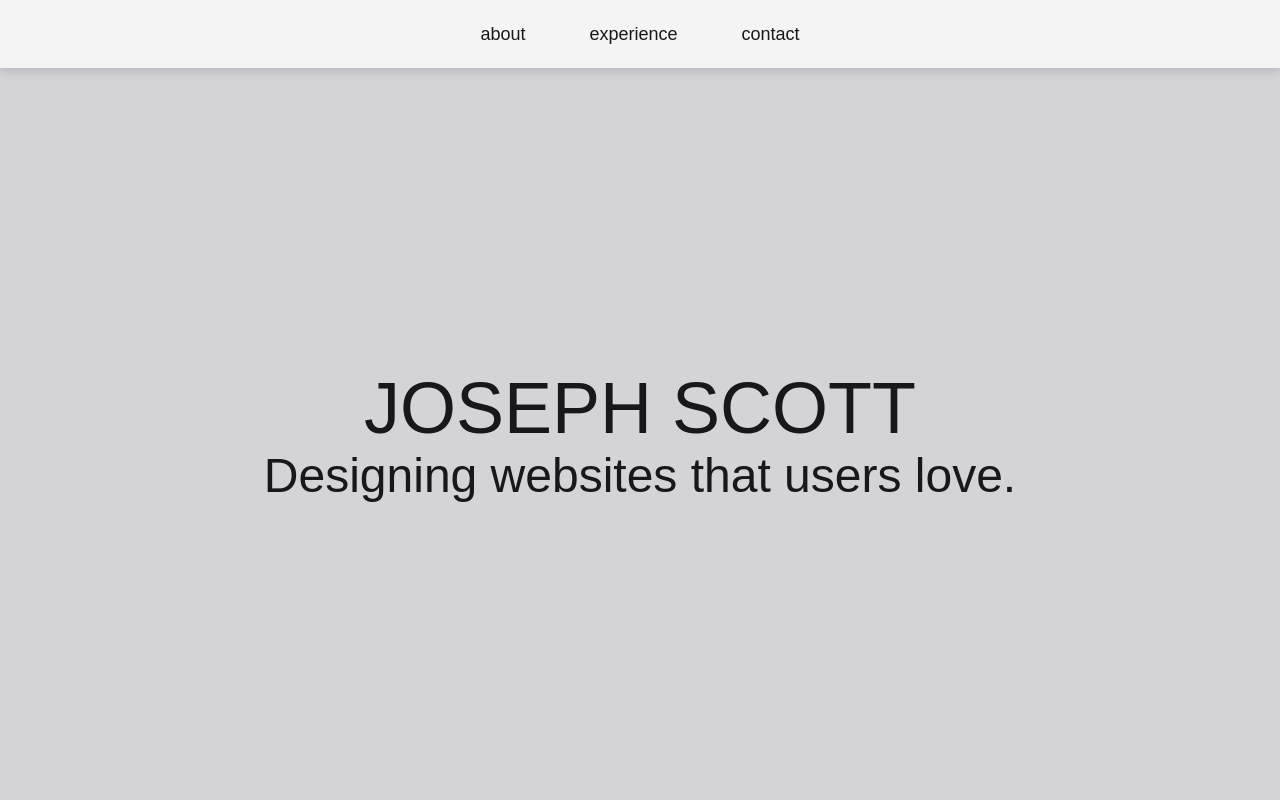
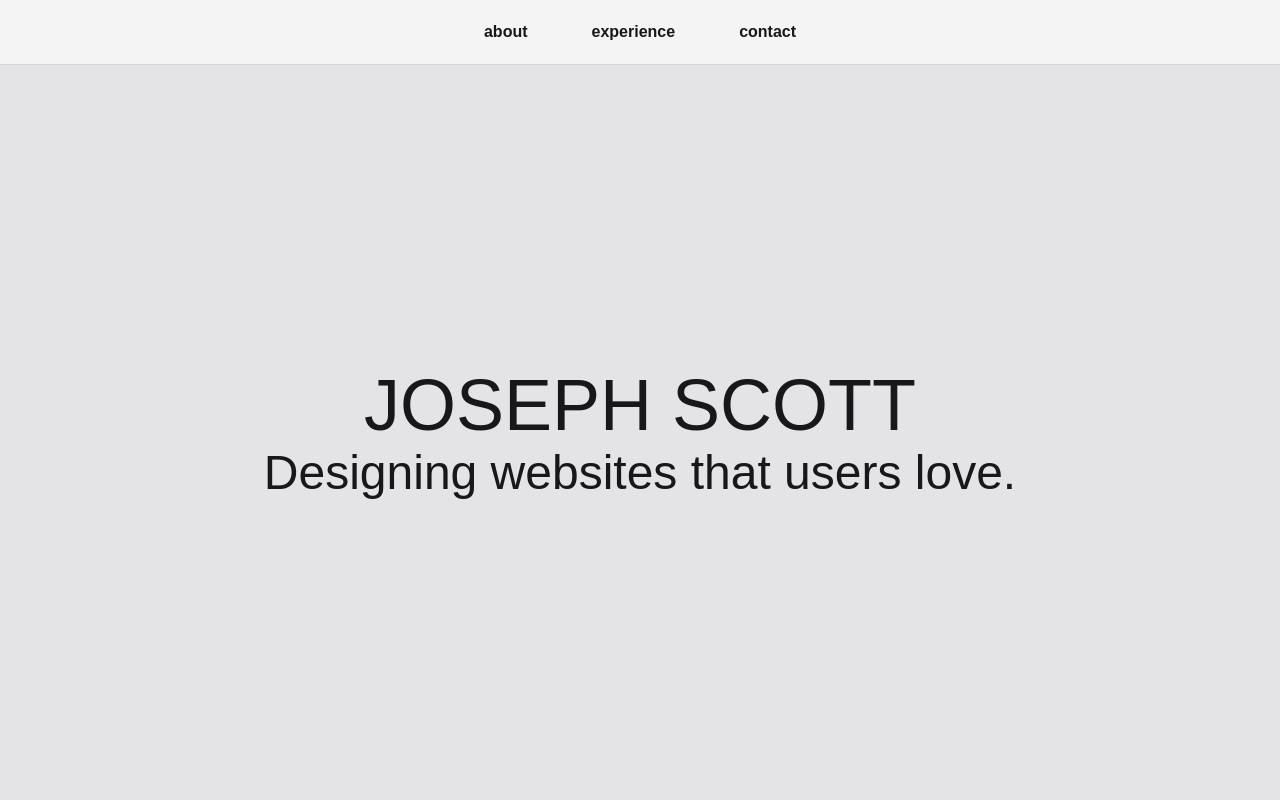
Before and after one commit to scottjoe1996/portfolio, a Next.js app: page / in a window 1280 px wide. Shown: the top 800 px of the page. Built offline with nearby package versions, Linux system fonts and the light colour scheme.

Commit message:
refactored nav styling

```diff
--- a/app/globals.css
+++ b/app/globals.css
@@ -1,7 +1,7 @@
 @import "tailwindcss";
 
 :root {
-  --background: theme("colors.zinc.300");
+  --background: theme("colors.zinc.200");
   --foreground: theme("colors.zinc.900");
 }
 
@@ -14,7 +14,7 @@
 
 @layer components {
   .container-shadow {
-    @apply drop-shadow-lg drop-shadow-zinc-400/50;
+    @apply drop-shadow-md drop-shadow-zinc-400/20;
   }
 }
 
--- a/components/navbar/drop-down-nav-button.tsx
+++ b/components/navbar/drop-down-nav-button.tsx
@@ -69,7 +69,7 @@ const DropDownNavButton: React.FC<
       onMouseEnter={handleShowChange(true)}
     >
       <motion.div
-        className="box-content flex items-center justify-center p-3"
+        className="box-content flex items-center justify-center p-2.5"
         variants={{
           open: {
             width: size.width,
@@ -108,7 +108,7 @@ const DropDownNavButton: React.FC<
               aria-controls={menuId}
               aria-label="Open navigation menu"
             >
-              <HamburgerMenu size="2.5rem" animate={show} />
+              <HamburgerMenu size="2rem" animate={show} />
             </button>
           )}
         </div>
--- a/components/navbar/nav-link.tsx
+++ b/components/navbar/nav-link.tsx
@@ -10,7 +10,10 @@ const NavLink: React.FC<React.PropsWithChildren<NavLinkProps>> = ({
   href,
 }) => {
   return (
-    <Link href={href} className="group text-lg text-zinc-900 outline-none">
+    <Link
+      href={href}
+      className="group text-md font-bold text-zinc-900 outline-none"
+    >
       {children}
       <div className="h-1 w-0 bg-zinc-900 transition-[width] duration-300 ease-in-out group-hover:w-full group-focus:w-full" />
     </Link>
--- a/components/navbar/navbar.tsx
+++ b/components/navbar/navbar.tsx
@@ -29,7 +29,7 @@ const Navbar: React.FC<React.PropsWithChildren> = ({ children }) => {
       <nav
         ref={navBarRef}
         aria-label="Main Nav Bar"
-        className="container-shadow flex w-full items-center justify-center gap-16 bg-zinc-100 px-5 pt-5 pb-4"
+        className="flex w-full items-center justify-center gap-16 border-b-1 border-b-zinc-300 bg-zinc-100 px-5 pt-5 pb-4"
         inert={showNavDropDown}
       >
         {children}
```
